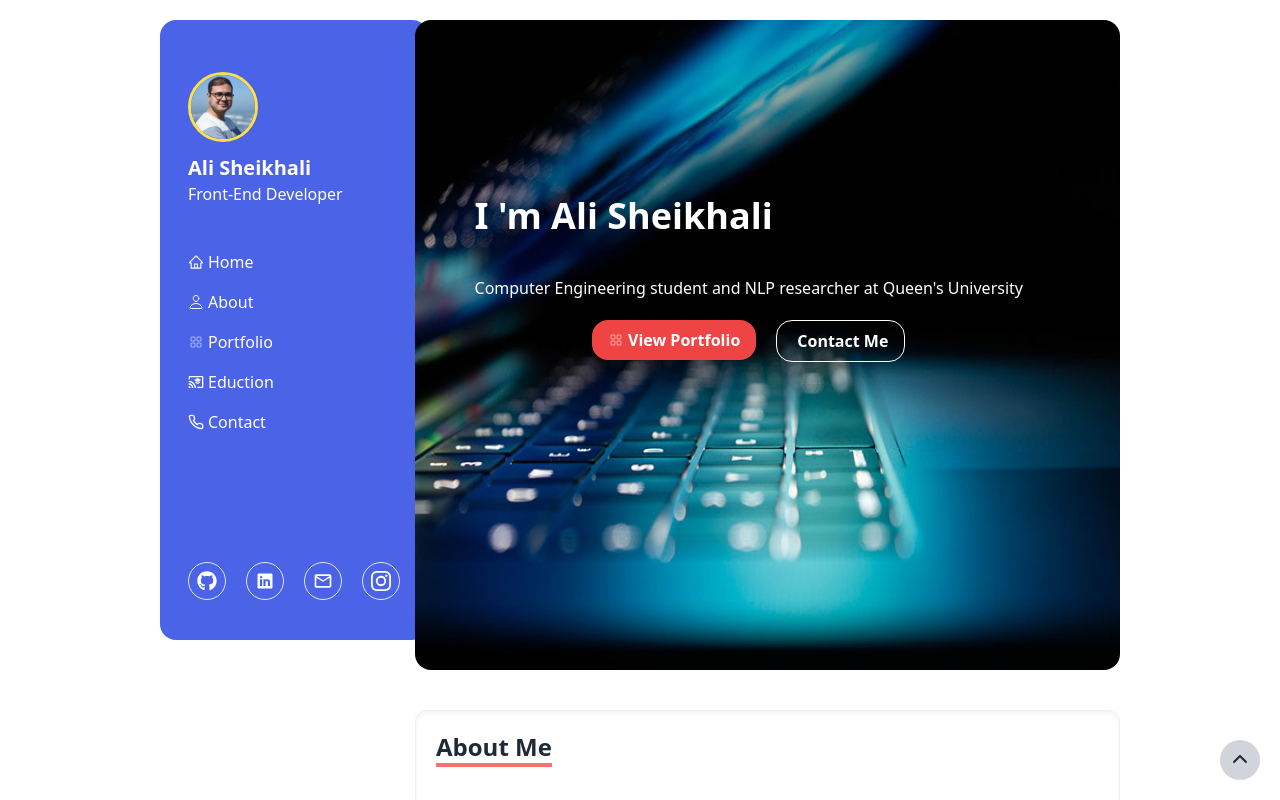
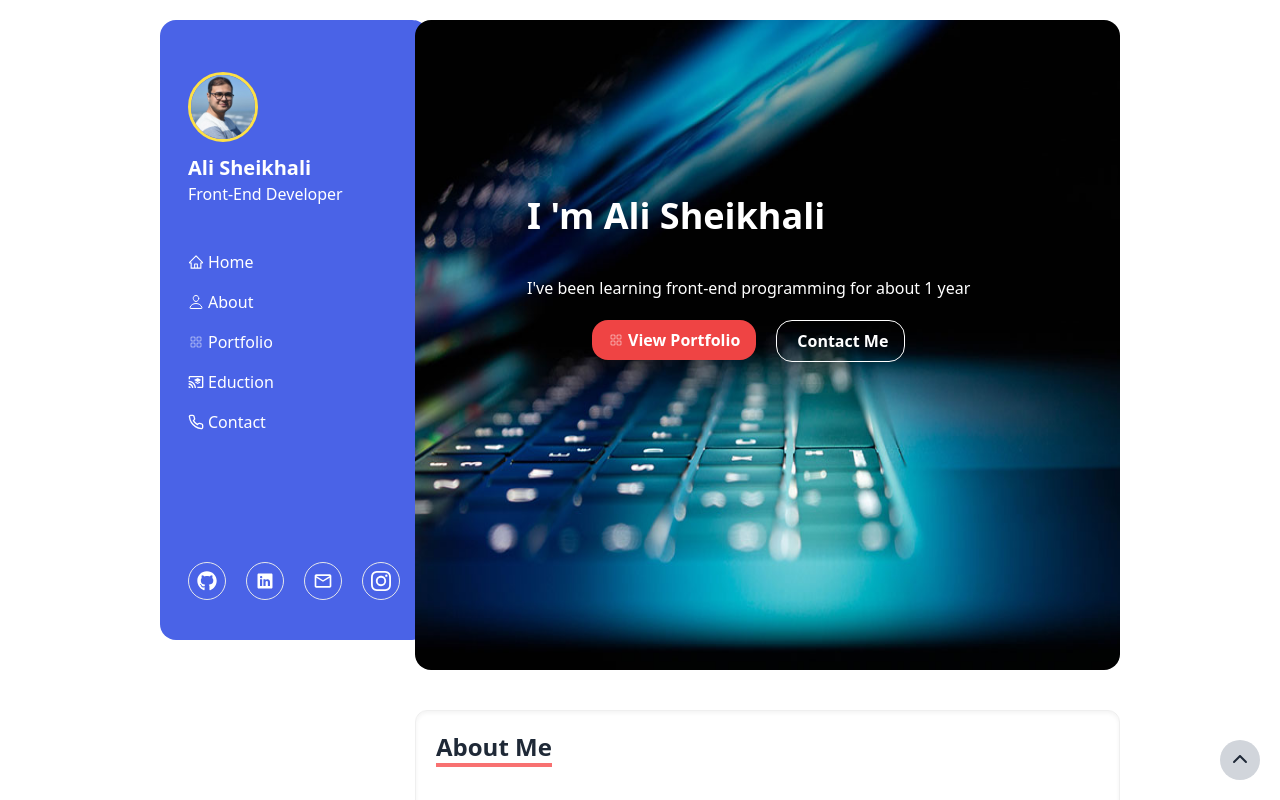
Before and after one commit to ali-sheikhali/portfolio, a React (Create React App) app: page / in a window 1280 px wide. Shown: the top 800 px of the page. Built offline with nearby package versions, Linux system fonts and the light colour scheme.

Commit message:
add file

```diff
--- a/src/components/HeroHeader.js
+++ b/src/components/HeroHeader.js
@@ -20,8 +20,7 @@ function HeroHeader({ HeroHeaderRef }) {
         <div className="space-y-5 lg:space-y-10 ">
           <h1 className="font-bold text-2xl md:text-4xl">I 'm Ali Sheikhali</h1>
           <p>
-            Computer Engineering student and NLP researcher at Queen's
-            University
+          I've been learning front-end programming for about 1 year
           </p>
         </div>
         <div className="flex flex-col md:flex-row gap-5 font-bold">
```
